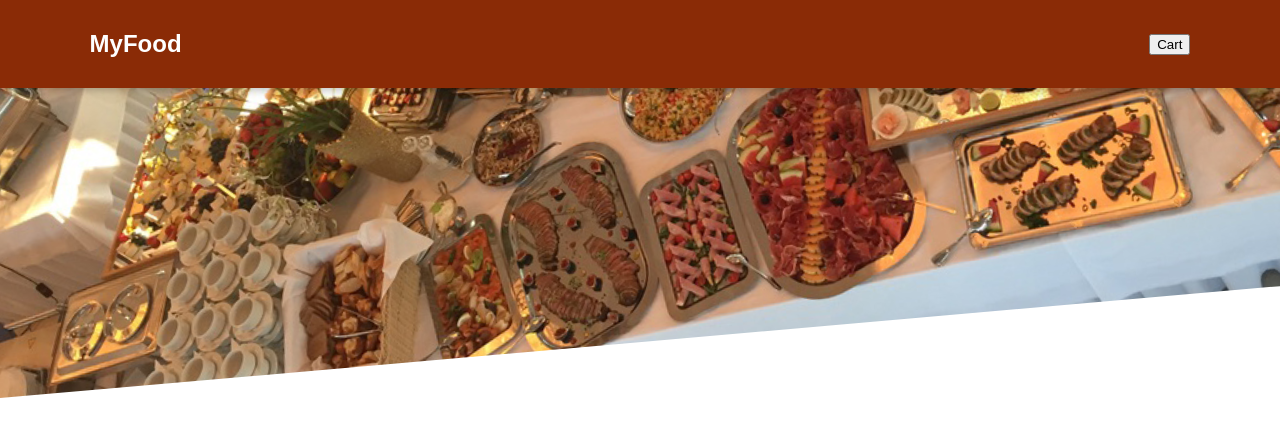
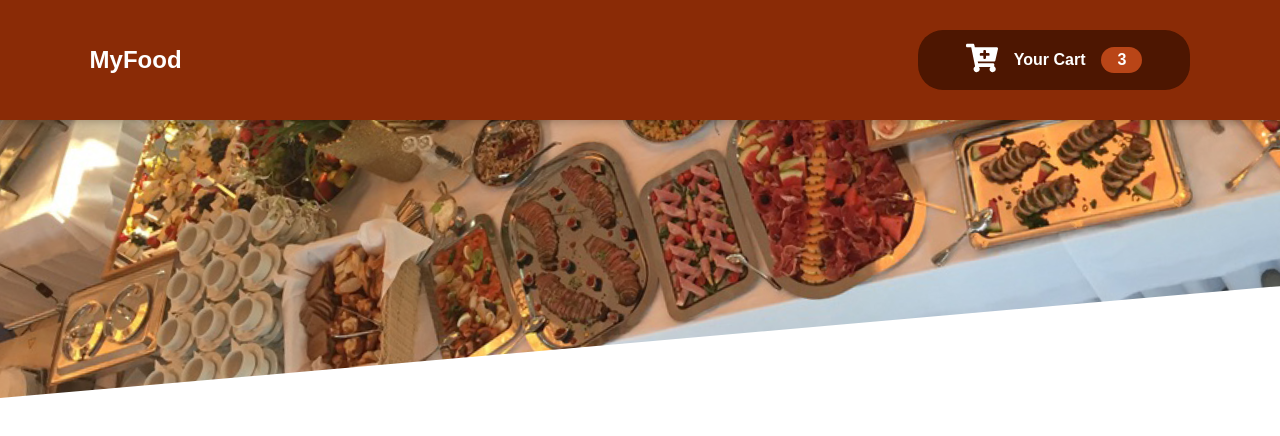
Before and after one commit to sumeet1396/food-order-app, a React (Create React App) app: page / in a window 1280 px wide. Shown: the top 436 px of the page. Built offline with nearby package versions, Linux system fonts and the light colour scheme.

Commit message:
cart button component added

```diff
--- /dev/null
+++ b/src/Components/Cart/CartButton.js
@@ -0,0 +1,16 @@
+import classes from './CartButton.module.scss';
+import { FaCartPlus } from 'react-icons/fa'
+
+const HeaderCartButton = (props) => {
+  return (
+    <button className={classes.button}>
+      <span className={classes.icon}>
+        <FaCartPlus size="2rem"/>
+      </span>
+      <span>Your Cart</span>
+      <span className={classes.badge}>3</span>
+    </button>
+  );
+};
+
+export default HeaderCartButton;
--- /dev/null
+++ b/src/Components/Cart/CartButton.module.scss
@@ -0,0 +1,54 @@
+.button {
+    cursor: pointer;
+    font: inherit;
+    border: none;
+    background-color: #4d1601;
+    color: #fff;
+    padding: 0.75rem 3rem;
+    display: flex;
+    justify-content: space-around;
+    align-items: center;
+    border-radius: 25px;
+    font-weight: bold;
+
+    &:hover,
+    &:active {
+        background-color: #2c0d00;
+
+        .badge {     background-color: #92320c; }
+    }
+
+    .icon { margin-right: 16px; }
+
+    .badge {
+        background-color: #b94517;
+        padding: 0.25rem 1rem;
+        border-radius: 25px;
+        margin-left: 1rem;
+        font-weight: bold;
+    }
+}
+
+
+
+.bump {
+    animation: bump 300ms ease-out;
+}
+
+@keyframes bump {
+0% {
+    transform: scale(1);
+}
+10% {
+    transform: scale(0.9);
+}
+30% {
+    transform: scale(1.1);
+}
+50% {
+    transform: scale(1.15);
+}
+100% {
+    transform: scale(1);
+}
+}
--- a/src/Components/Layout/Header.js
+++ b/src/Components/Layout/Header.js
@@ -1,5 +1,6 @@
 import React from 'react';
 import classes from './Header.module.scss';
+import CartButton from '../Cart/CartButton';
 
 const Header = () => {
 	return (
@@ -8,7 +9,7 @@ const Header = () => {
 				<h1>
 					<a href="/" title="MyFood">MyFood</a>
 				</h1>
-				<button>Cart</button>
+				<CartButton />
 			</div>
 		</header>
 	)
```
